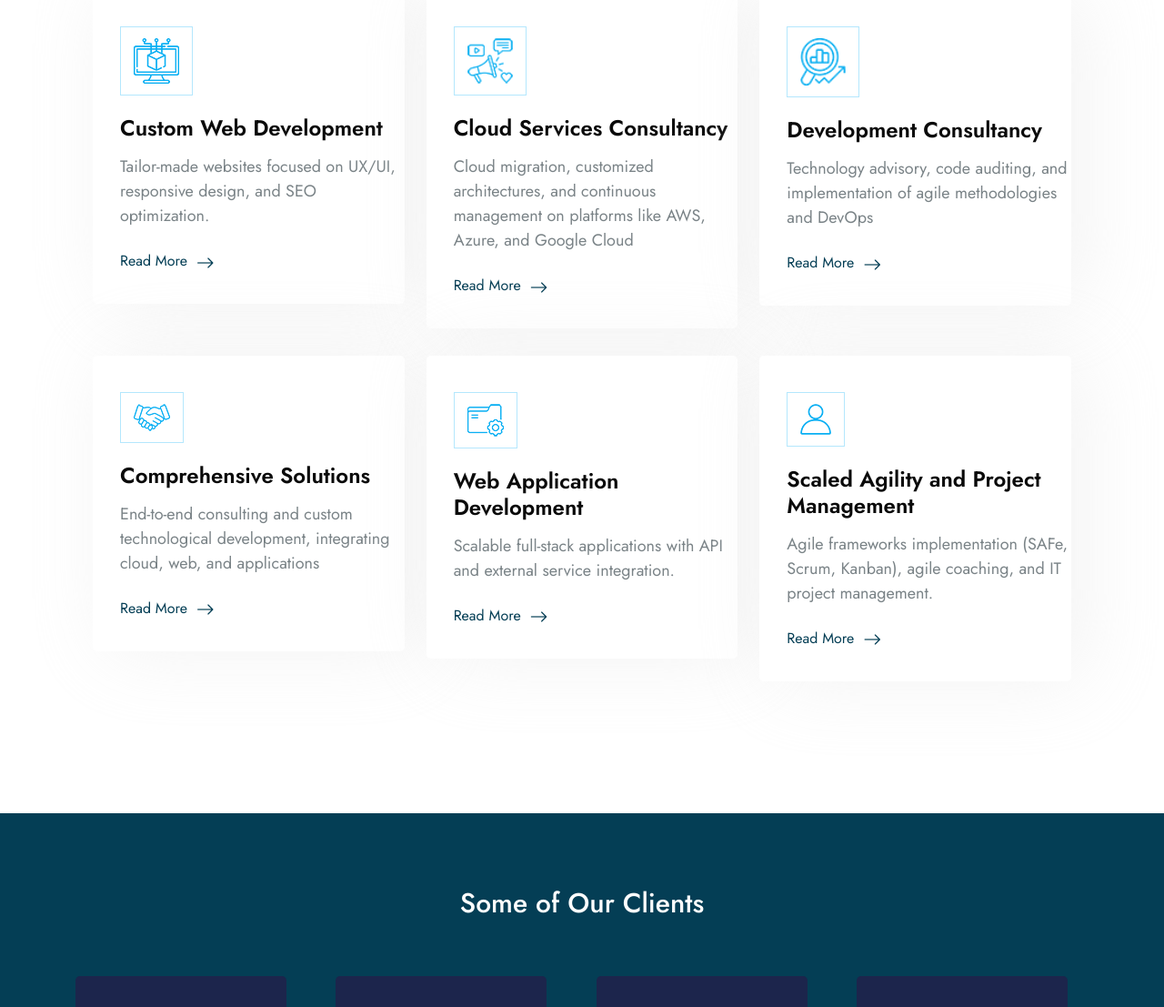
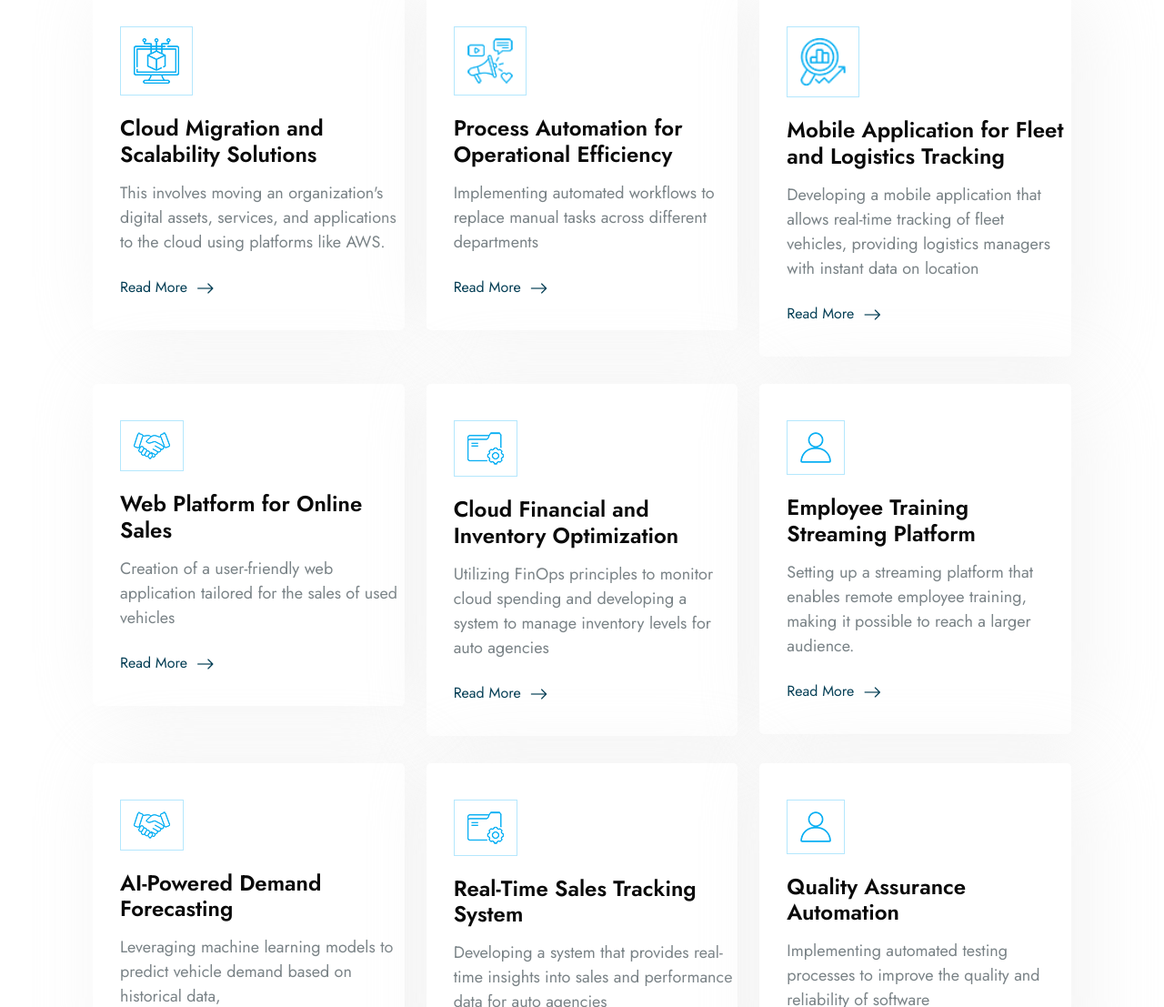
Before and after one commit to Adspadri/BeInCloud_WebPage, a plain HTML site: page index.html in a window 1280 px wide. Shown: the part 2270-3377 px from the top of the page at 91% size. Drawn offline with Linux system fonts and the light colour scheme; files that its build step writes are made by us from their sources; a script that the page names is missing; a web font is replaced by a local one.

Commit message:
servicios V1

```diff
--- a/index.html
+++ b/index.html
@@ -425,25 +425,28 @@
 						<div class="service-icon">
 							<img src="assets/images/resource/service-icon.png" alt="icon">
 						</div>
+
 						<div class="service-content">
-							<h4 data-translate="customweb">Custom Web Development</h4>
-							<p data-translate="tailormade">Tailor-made websites focused on UX/UI,
-								 responsive design, and SEO optimization.</p>
+							<h4 data-translate="customweb">Cloud Migration and Scalability Solutions</h4>
+							<p data-translate="tailormade">This involves moving an organization's digital assets, services,
+								and applications to the cloud using platforms like AWS. </p>
 							<div class="service-button">
 								<a href="services-details.html" data-translate="readmore">Read More <i class="bi bi-arrow-right"></i></a>
 							</div>
 						</div>
 					</div>
 				</div>
+
 				<div class="col-lg-4 col-md-6">
 					<div class="single-service-box">
 						<div class="service-icon">
 							<img src="assets/images/resource/service-icon1.png" alt="icon">
 						</div>
 						<div class="service-content">
-							<h4 data-translate="clouservices">Cloud Services Consultancy</h4>
-							<p data-translate="cloudmigration">Cloud migration, customized architectures,
-								and continuous management on platforms like AWS, Azure, and Google Cloud</p>
+							<h4 data-translate="clouservices">Process Automation for Operational Efficiency</h4>
+							<p data-translate="cloudmigration">Implementing automated workflows
+								to replace manual tasks across different departments</p>
+
 							<div class="service-button">
 								<a href="services-details.html" data-translate="readmore">Read More <i class="bi bi-arrow-right"></i></a>
 							</div>
@@ -456,9 +459,10 @@
 							<img src="assets/images/resource/service-icon2.png" alt="icon">
 						</div>
 						<div class="service-content">
-							<h4 data-translate="developmentconsultancy">Development Consultancy</h4>
-							<p data-translate="technologyadvisor">Technology advisory, code auditing, and
-								implementation of agile methodologies and DevOps</p>
+							<h4 data-translate="developmentconsultancy">Mobile Application for Fleet and Logistics Tracking</h4>
+							<p data-translate="technologyadvisor">Developing a mobile application that allows real-time tracking of fleet vehicles,
+								 providing logistics managers with instant data on location</p>
+
 							<div class="service-button">
 								<a href="services-details.html" data-translate="readmore">Read More <i class="bi bi-arrow-right"></i></a>
 							</div>
@@ -473,9 +477,10 @@
 							<img src="assets/images/resource/counter-icon2.png" alt="icon">
 						</div>
 						<div class="service-content">
-							<h4 data-translate="comprehensivesolutions">Comprehensive Solutions</h4>
-							<p data-translate="endtoend">End-to-end consulting and custom technological development,
-								 integrating cloud, web, and applications</p>
+							<h4 data-translate="webplatform">Web Platform for Online Sales</h4>
+							<p data-translate="creationof">Creation of a user-friendly web application
+								tailored for the sales of used vehicles</p>
+
 							<div class="service-button">
 								<a href="services-details.html" data-translate="readmore">Read More <i class="bi bi-arrow-right"></i></a>
 							</div>
@@ -488,10 +493,10 @@
 							<img src="assets/images/resource/counter-icon.png" alt="icon">
 						</div>
 						<div class="service-content">
-							<h4 data-translate="webapplication">Web Application Development</h4>
-							<p data-translate="scalablefullstack">Scalable full-stack applications with API and
-								external service integration.
-							</p>
+							<h4 data-translate="cloudfinancial">Cloud Financial and Inventory Optimization</h4>
+							<p data-translate="utilizingfinops">Utilizing FinOps principles to monitor cloud spending and developing
+								a system to manage inventory levels for auto agencies</p>
+
 							<div class="service-button">
 								<a href="services-details.html" data-translate="readmore">Read More <i class="bi bi-arrow-right"></i></a>
 							</div>
@@ -504,9 +509,59 @@
 							<img src="assets/images/resource/counter-icon3.png" alt="icon">
 						</div>
 						<div class="service-content">
-							<h4 data-translate="scaledagility">Scaled Agility and Project Management</h4>
-							<p data-translate="agileframeworks">Agile frameworks implementation (SAFe, Scrum, Kanban),
-								 agile coaching, and IT project management.</p>
+							<h4 data-translate="employess">Employee Training Streaming Platform</h4>
+							<p data-translate="settingup">Setting up a streaming platform that enables remote
+								employee training, making it possible to reach a larger audience.</p>
+
+							<div class="service-button">
+								<a href="services-details.html" data-translate="readmore">Read More <i class="bi bi-arrow-right"></i></a>
+							</div>
+						</div>
+					</div>
+				</div>
+			</div>
+			<div class="row" data-cues="slideInUp" data-duration="2000">
+				<div class="col-lg-4 col-md-6">
+					<div class="single-service-box">
+						<div class="service-icon">
+							<img src="assets/images/resource/counter-icon2.png" alt="icon">
+						</div>
+						<div class="service-content">
+							<h4 data-translate="comprehensivesolutions">AI-Powered Demand Forecasting</h4>
+							<p data-translate="endtoend">Leveraging machine learning models
+								to predict vehicle demand based on historical data,</p>
+
+							<div class="service-button">
+								<a href="services-details.html" data-translate="readmore">Read More <i class="bi bi-arrow-right"></i></a>
+							</div>
+						</div>
+					</div>
+				</div>
+				<div class="col-lg-4 col-md-6">
+					<div class="single-service-box">
+						<div class="service-icon">
+							<img src="assets/images/resource/counter-icon.png" alt="icon">
+						</div>
+						<div class="service-content">
+							<h4 data-translate="webapplication">Real-Time Sales Tracking System</h4>
+							<p data-translate="scalablefullstack">Developing a system that provides real-time
+								insights into sales and performance data for auto agencies</p>
+
+							<div class="service-button">
+								<a href="services-details.html" data-translate="readmore">Read More <i class="bi bi-arrow-right"></i></a>
+							</div>
+						</div>
+					</div>
+				</div>
+				<div class="col-lg-4 col-md-6">
+					<div class="single-service-box">
+						<div class="service-icon">
+							<img src="assets/images/resource/counter-icon3.png" alt="icon">
+						</div>
+						<div class="service-content">
+							<h4 data-translate="scaledagility">Quality Assurance Automation</h4>
+							<p data-translate="agileframeworks">Implementing automated testing processes
+								 to improve the quality and reliability of software</p>
 							<div class="service-button">
 								<a href="services-details.html" data-translate="readmore">Read More <i class="bi bi-arrow-right"></i></a>
 							</div>
```
